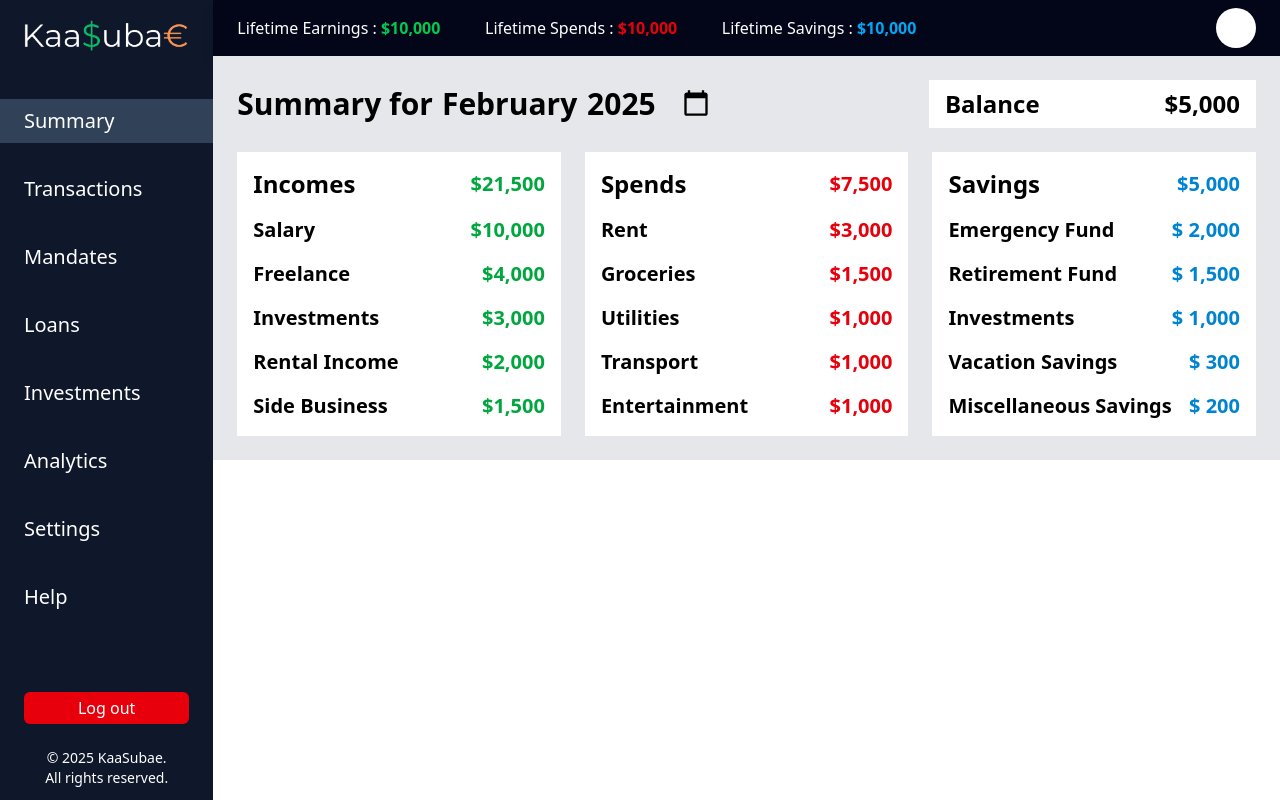
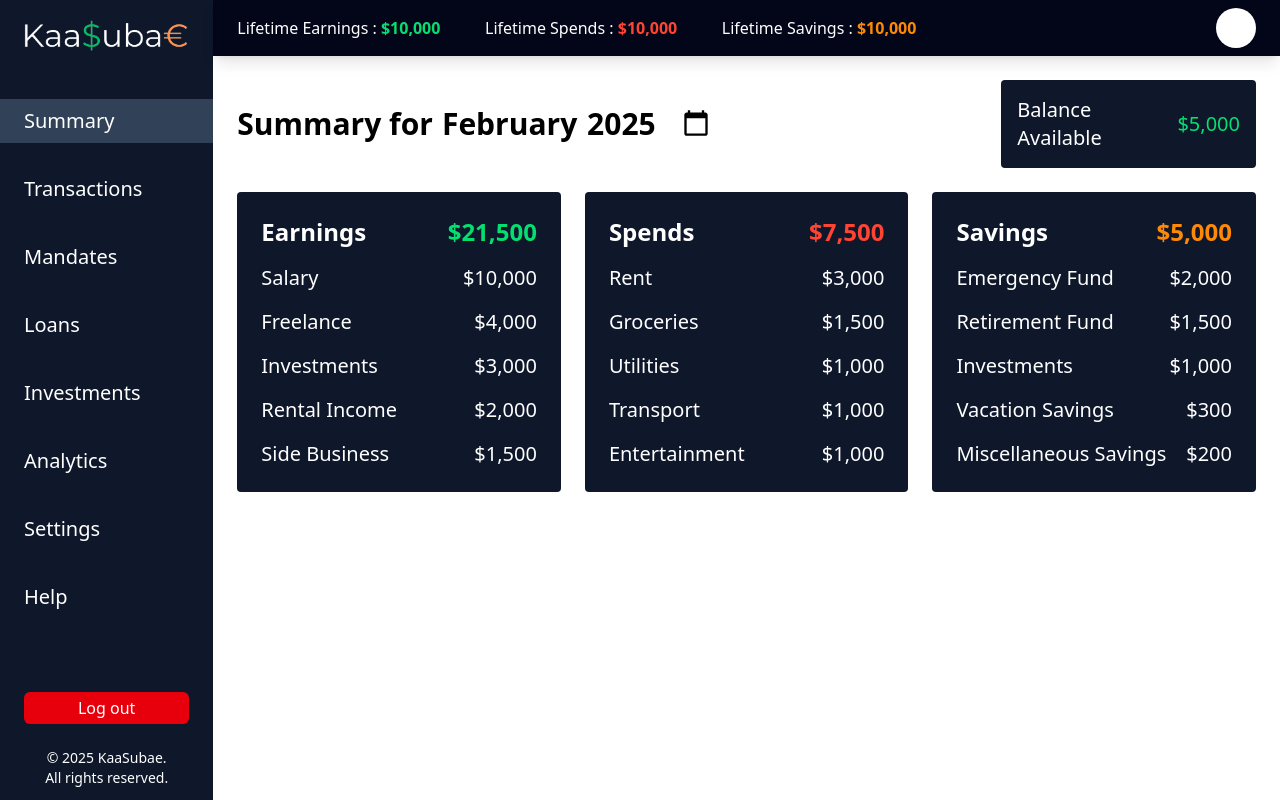
Before and after one commit to dk000018/kaasubae_fe, an Angular app: page / in a window 1280 px wide. Built offline with nearby package versions, Linux system fonts and the light colour scheme.

Commit message:
Made a Common Card Component

```diff
--- a/src/app/components/topbar/topbar.component.html
+++ b/src/app/components/topbar/topbar.component.html
@@ -4,14 +4,10 @@
   <div class="flex justify-between w-2/3">
     <p>
       Lifetime Earnings :
-      <span class="text-green-500 font-semibold">$10,000</span>
+      <span class="earnings font-semibold">$10,000</span>
     </p>
-    <p>
-      Lifetime Spends : <span class="text-red-600 font-semibold">$10,000</span>
-    </p>
-    <p>
-      Lifetime Savings : <span class="text-sky-500 font-semibold">$10,000</span>
-    </p>
+    <p>Lifetime Spends : <span class="spends font-semibold">$10,000</span></p>
+    <p>Lifetime Savings : <span class="savings font-semibold">$10,000</span></p>
   </div>
   <div class="w-10 h-10 bg-white rounded-full"></div>
 </div>
--- /dev/null
+++ b/src/app/components/ui/card/card.component.html
@@ -0,0 +1,13 @@
+<div class="p-6 text-xl space-y-4 primary text-white rounded">
+  <div class="flex items-center justify-between text-2xl font-semibold">
+    <h1 class="">{{ data.title }}</h1>
+    <p class=" {{ getTextColor(data.title) }}">${{ addCommas(data.total) }}</p>
+  </div>
+
+  @for (income of data.breakdown; track income) {
+  <div class="flex items-center justify-between">
+    <p class="">{{ income.type }}</p>
+    <p class="font-medium">${{ addCommas(income.amount) }}</p>
+  </div>
+  }
+</div>
--- /dev/null
+++ b/src/app/components/ui/card/card.component.ts
@@ -0,0 +1,18 @@
+import { Component, Input } from '@angular/core';
+import { addCommas, getTextColor } from '../../../utils/commonFunctions';
+
+@Component({
+  selector: 'app-card',
+  imports: [],
+  templateUrl: './card.component.html',
+})
+export class CardComponent {
+  @Input() data!: {
+    title: string;
+    total: number;
+    breakdown: { type: string; amount: number }[];
+  };
+
+  addCommas = addCommas;
+  getTextColor = getTextColor;
+}
--- a/src/app/pages/summary/summary.component.html
+++ b/src/app/pages/summary/summary.component.html
@@ -1,8 +1,8 @@
-<section class="space-y-6 bg-gray-200 p-6">
-  <div class="flex items-center justify-between w-full space-x-10">
-    <div class="flex space-x-2 w-2/3">
+<section class="space-y-6 p-6">
+  <div class="flex items-center justify-between">
+    <div class="flex space-x-2">
       <h1 class="text-3xl font-semibold">Summary for</h1>
-      <div class="">
+      <div>
         <input
           type="month"
           [value]="selectedMonthYear()"
@@ -11,64 +11,17 @@
         />
       </div>
     </div>
-    <div class="flex items-center justify-between w-1/3 px-4 bg-white py-2">
-      <h1 class="text-2xl font-bold">Balance</h1>
-      <p class="text-2xl font-semibold">
-        ${{ addCommas(monthlySummaryData.balance) }}
-      </p>
+    <div
+      class="primary p-4 flex items-center justify-between w-1/4 font-medium text-xl rounded"
+    >
+      <h1 class="">Balance Available</h1>
+      <p class="earnings">${{ addCommas(monthlySummaryData.balance) }}</p>
     </div>
   </div>
-  <div class="flex space-x-6">
-    <div class="p-4 text-xl space-y-4 bg-white w-1/3">
-      <div class="flex items-center justify-between">
-        <h1 class="text-2xl font-bold">Incomes</h1>
-        <p class="text-green-600 font-bold">
-          ${{ addCommas(monthlySummaryData.incomes.total) }}
-        </p>
-      </div>
 
-      @for (income of monthlySummaryData.incomes.breakdown; track income) {
-      <div class="flex items-center justify-between">
-        <p class="font-semibold">{{ income.type }}</p>
-        <p class="text-green-600 font-semibold">
-          ${{ addCommas(income.amount) }}
-        </p>
-      </div>
-      }
-    </div>
-    <div class="p-4 text-xl space-y-4 bg-white w-1/3">
-      <div class="flex items-center justify-between">
-        <h1 class="text-2xl font-bold">Spends</h1>
-        <p class="text-red-600 font-bold">
-          ${{ addCommas(monthlySummaryData.spends.total) }}
-        </p>
-      </div>
-
-      @for (spends of monthlySummaryData.spends.breakdown; track spends) {
-      <div class="flex items-center justify-between">
-        <p class="font-semibold">{{ spends.type }}</p>
-        <p class="text-red-600 font-semibold">
-          ${{ addCommas(spends.amount) }}
-        </p>
-      </div>
-      }
-    </div>
-    <div class="p-4 text-xl space-y-4 bg-white w-1/3">
-      <div class="flex items-center justify-between">
-        <h1 class="text-2xl font-bold">Savings</h1>
-        <p class="text-sky-600 font-bold">
-          ${{ addCommas(monthlySummaryData.savings.total) }}
-        </p>
-      </div>
-
-      @for (savings of monthlySummaryData.savings.breakdown; track savings) {
-      <div class="flex items-center justify-between">
-        <p class="font-semibold">{{ savings.type }}</p>
-        <p class="text-sky-600 font-semibold">
-          $ {{ addCommas(savings.amount) }}
-        </p>
-      </div>
-      }
-    </div>
+  <div class="grid grid-cols-3 gap-6">
+    <app-card [data]="monthlySummaryData.earnings"></app-card>
+    <app-card [data]="monthlySummaryData.spends"></app-card>
+    <app-card [data]="monthlySummaryData.savings"></app-card>
   </div>
 </section>
--- a/src/app/pages/summary/summary.component.ts
+++ b/src/app/pages/summary/summary.component.ts
@@ -1,8 +1,10 @@
 import { Component, signal } from '@angular/core';
+import { addCommas } from '../../utils/commonFunctions';
+import { CardComponent } from '../../components/ui/card/card.component';
 
 @Component({
   selector: 'app-summary',
-  imports: [],
+  imports: [CardComponent],
   templateUrl: './summary.component.html',
 })
 export class SummaryComponent {
@@ -40,7 +42,8 @@ export class SummaryComponent {
   }
 
   monthlySummaryData = {
-    incomes: {
+    earnings: {
+      title: 'Earnings',
       total: 21500,
       breakdown: [
         { type: 'Salary', amount: 10000 },
@@ -51,6 +54,7 @@ export class SummaryComponent {
       ],
     },
     spends: {
+      title: 'Spends',
       total: 7500,
       breakdown: [
         { type: 'Rent', amount: 3000 },
@@ -61,6 +65,7 @@ export class SummaryComponent {
       ],
     },
     savings: {
+      title: 'Savings',
       total: 5000,
       breakdown: [
         { type: 'Emergency Fund', amount: 2000 },
@@ -73,7 +78,5 @@ export class SummaryComponent {
     balance: 5000,
   };
 
-  addCommas(num: number): string {
-    return num.toLocaleString('en-US');
-  }
+  addCommas = addCommas;
 }
--- /dev/null
+++ b/src/app/utils/commonFunctions.ts
@@ -0,0 +1,16 @@
+export function addCommas(num: number): string {
+  return num.toLocaleString('en-US');
+}
+
+export function getTextColor(title: string): string {
+  switch (title) {
+    case 'Earnings':
+      return 'earnings';
+    case 'Spends':
+      return 'spends';
+    case 'Savings':
+      return 'savings';
+    default:
+      return 'text-gray-500'; // Default case for Savings or others
+  }
+}
--- a/src/styles.css
+++ b/src/styles.css
@@ -1 +1,17 @@
 @import "tailwindcss";
+
+.primary {
+  @apply bg-slate-900 text-white;
+}
+
+.earnings {
+  @apply text-green-400;
+}
+
+.spends {
+  @apply text-[#FF4433]; /* Red-Orange from https://htmlcolorcodes.com/colors/shades-of-red/ */
+}
+
+.savings {
+  @apply text-orange-400;
+}
```
